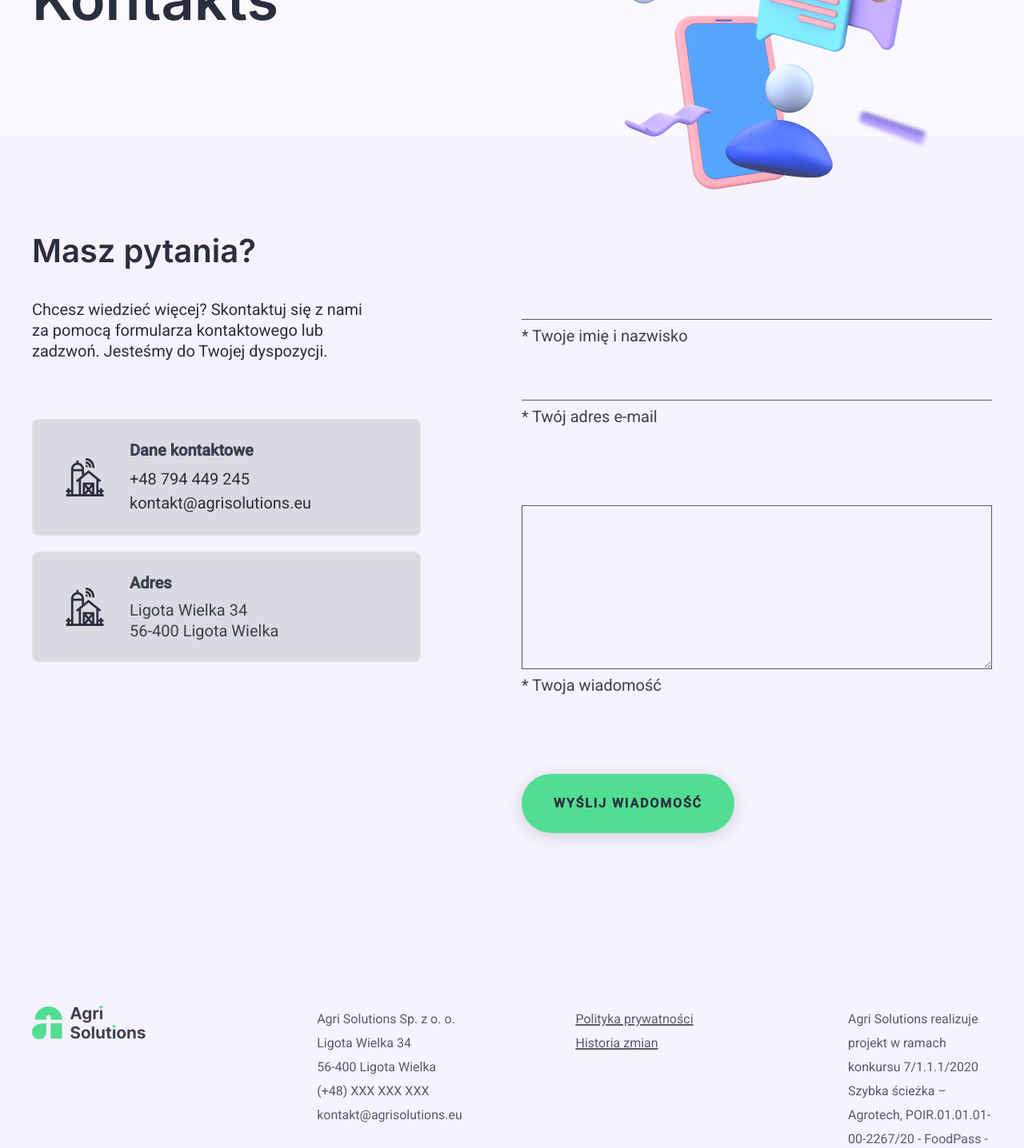
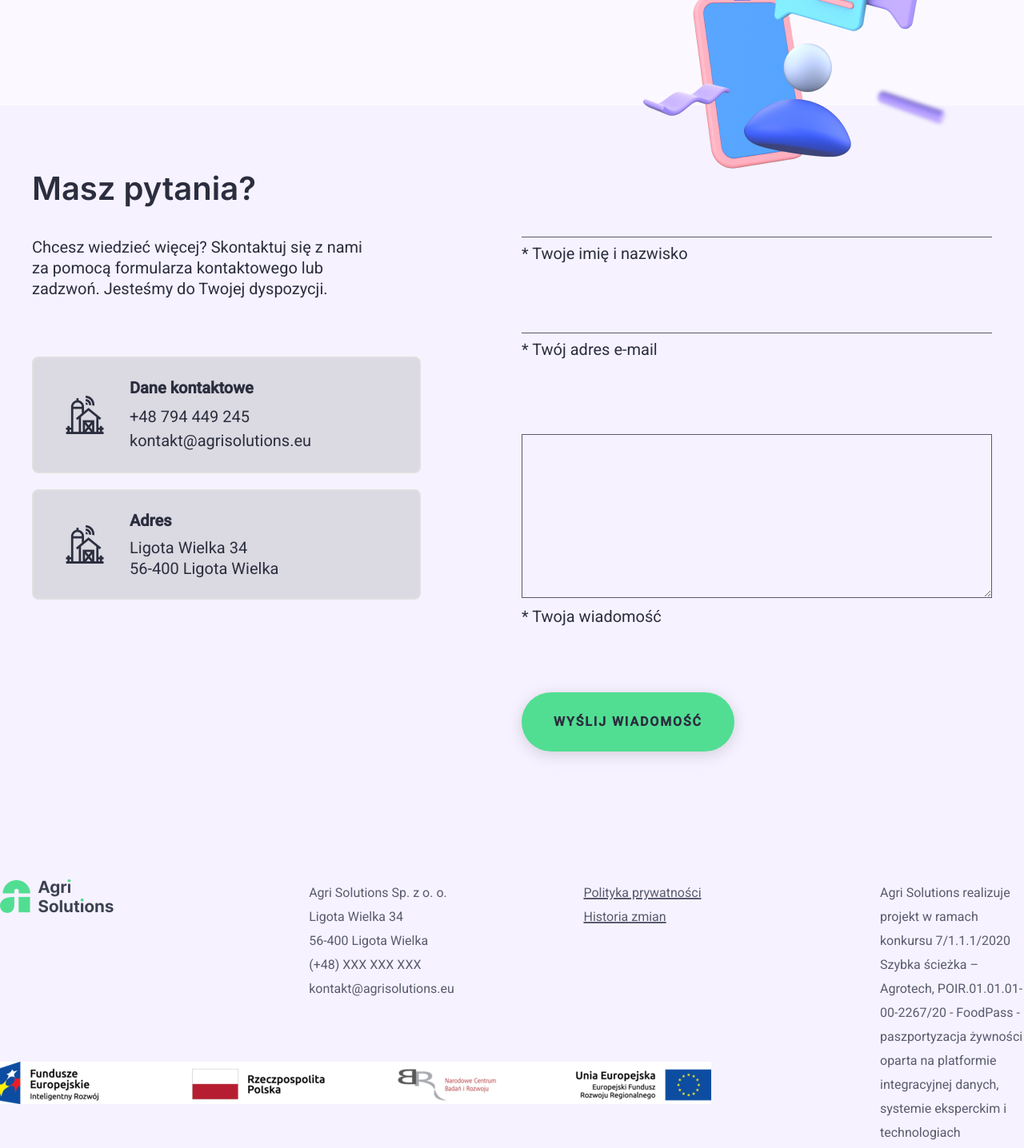
Before and after one commit to kalinagardziala/agri, an Angular app: page /contact in a window 1280 px wide. Shown: the part 300-1736 px from the top of the page at 80% size. Built offline with nearby package versions, Linux system fonts and the light colour scheme.

Commit message:
contact-page

```diff
--- a/src/app/components/layouts/footer/footer.component.html
+++ b/src/app/components/layouts/footer/footer.component.html
@@ -1,7 +1,7 @@
 <footer class="{{ footerClass }}">
-  <div class="container-fluid">
+  <div class="container-fluid--small">
     <div class="row">
-      <div class="col-12 col-lg-3">
+      <div class="col-12 col-md-3 mb-5">
         <div class="single-footer-widget single-footer-widget--start">
           <a routerLink="/" class="logo"
             ><img src="assets/img/logoagri.png" alt="logo"
@@ -9,7 +9,7 @@
         </div>
       </div>
 
-      <div class="col-12 col-lg-3">
+      <div class="col-12 col-md-3 mb-5">
         <div class="single-footer-widget">
           <div class="footer-address-list">
             <span>
@@ -21,7 +21,7 @@
         </div>
       </div>
 
-      <div class="col-12 col-lg-3">
+      <div class="col-12 col-md-3 mb-5">
         <div class="single-footer-widget">
           <div class="footer-links-list">
             <a routerLink="/team">Polityka prywatności</a> <br />
@@ -30,7 +30,7 @@
         </div>
       </div>
 
-      <div class="col-12 col-lg-3">
+      <div class="col-12 col-md-3 mb-5">
         <div class="single-footer-widget single-footer-widget--end">
           <div class="footer-contact-info">
             <span
--- a/src/app/components/layouts/footer/footer.component.scss
+++ b/src/app/components/layouts/footer/footer.component.scss
@@ -35,8 +35,10 @@
   }
 }
 .contact-page-img {
-  position: relative;
-  top: -180px;
+  @media only screen and (min-width: 1200px) {
+    position: relative;
+    top: -180px;
+  }
 }
 
 // .single-footer-widget {
--- a/src/app/components/pages/contact-page/contact-page.component.html
+++ b/src/app/components/pages/contact-page/contact-page.component.html
@@ -2,7 +2,7 @@
   <div class="container-fluid contact-page__container">
     <div class="row">
       <div class="col-12 col-xl-6">
-        <h1 class="contact-page__title">Kontakts</h1>
+        <h1 class="contact-page__title">Kontakt</h1>
       </div>
     </div>
     <img
@@ -14,9 +14,9 @@
 </section>
 
 <section class="contact-area">
-  <div class="container-fluid">
+  <div class="container-fluid container-fluid--small">
     <div class="row">
-      <div class="col-xl-5 col-12">
+      <div class="col-md-6 col-xl-5 col-12">
         <h2 class="contact-area__title">Masz pytania?</h2>
         <p class="contact-area__paragraph">
           Chcesz wiedzieć więcej? Skontaktuj się z nami <br />
@@ -41,7 +41,7 @@
             >
           </div>
         </div>
-        <div class="contact-area__box">
+        <div class="contact-area__box mb-0">
           <img
             class="contact-area__box-img"
             src="assets/img/Vector-0.png"
@@ -54,31 +54,32 @@
           </div>
         </div>
       </div>
-      <div class="col-xl-6 col-md-12 offset-xl-1">
+      <div class="col-md-6  offset-xl-1">
         <div class="contact-area__form">
           <form id="contactForm">
             <div class="row">
               <div class="col-12">
-                <div class="form-group mb-3">
-                  <input type="text" name="name" class="form-control" />
-                  <label for="name">* Twoje imię i nazwisko</label>
+                <div class="form-group contact-area__form-group">
+                  <input type="text" name="name" id="name" class="form-control" />
+                  <label  class="contact-area__form-label" for="name">* Twoje imię i nazwisko</label>
                 </div>
               </div>
               <div class="col-12">
-                <div class="form-group mb-3">
-                  <input type="email" name="email" class="form-control" />
-                  <label for="email">* Twój adres e-mail</label>
+                <div class="form-group contact-area__form-group">
+                  <input type="email" id="email" name="email" class="form-control" />
+                  <label class="contact-area__form-label" for="email">* Twój adres e-mail</label>
                 </div>
               </div>
               <div class="col-12">
-                <div class="form-group mb-3">
+                <div class="form-group">
                   <textarea
                     name="message"
-                    class="form-control form-control__textarea"
+                    class="form-control__textarea"
                     cols="30"
                     rows="6"
+                    id="message"
                   ></textarea>
-                  <label for="email">* Twoja wiadomość</label>
+                  <label class="contact-area__form-label" for="message">* Twoja wiadomość</label>
                 </div>
               </div>
               <div class="col-12">
--- a/src/app/components/pages/contact-page/contact-page.component.scss
+++ b/src/app/components/pages/contact-page/contact-page.component.scss
@@ -1,5 +1,5 @@
 .contact-page {
-  margin-top: 128px;
+  margin-top: 90px;
   background-color: #fbf9ff;
   z-index: 1;
   &__container {
@@ -16,14 +16,27 @@
     }
   }
   &__img {
+    max-width: 340px;
     position: absolute;
-    top: 2px;
-    right: -107px;
+    top: 0px;
+    right: -130px;
+    @media only screen and (min-width: 767px) {
+      top: -30px;
+      max-width: 600px;
+    }
+    @media only screen and (min-width: 1200px) {
+      top: 14px;
+      max-width: 100%;
+    }
   }
 }
 
 .contact-area {
   background-color: #f6f2ff;
+  margin-bottom: 96px;
+  @media only screen and (min-width: 1200px) {
+   margin-bottom: 0;
+  }
   &__title {
     font-size: 32px;
     font-weight: 600;
@@ -34,34 +47,29 @@
     }
   }
   &__paragraph {
-    margin-bottom: 72px;
+    margin-bottom: 40px;
     font-size: 16px;
     font-weight: 400;
     color: #2b2e3f;
     @media only screen and (min-width: 1200px) {
+      margin-bottom: 72px;
       font-size: 20px;
     }
   }
   &__box {
     display: flex;
-    justify-content: center;
     align-items: center;
-    flex-direction: column;
-    flex-wrap: wrap;
     border: 2px solid #e0e0e0;
     border-radius: 8px;
     padding: 24px 40px;
     margin-bottom: 20px;
-    @media only screen and (min-width: 1200px) {
-      max-width: 100%;
-      background-color: #dbd9e1;
-      flex-direction: row;
-      flex-wrap: nowrap;
-      justify-content: flex-start;
-    }
+    background-color: #dbd9e1;
+    max-width: 100%;
     &-title {
       font-weight: 600;
       margin-bottom: 8px;
+      font-size: 16px;
+      color: #2B2E3F;
       @media only screen and (min-width: 1200px) {
         font-size: 20px;
       }
@@ -69,7 +77,9 @@
     &-text {
       font-weight: 400;
       margin-bottom: 0;
+      font-size: 16px;
       display: block;
+      color: #2B2E3F;
       @media only screen and (min-width: 1200px) {
         font-size: 20px;
       }
@@ -79,9 +89,25 @@
     }
   }
   &__form {
-    margin-top: 60px;
+    margin-top: 35px;
+    &-group {
+      margin-bottom: 10px;
+      @media only screen and (min-width: 1200px) {
+        margin-bottom: 35px;
+      }
+    }
+    &-label {
+      font-size: 16px;
+      color: #2B2E3F;
+      @media only screen and (min-width: 1200px) {
+        font-size: 20px;
+      }
+    }
   }
   &__btn {
-    margin-top: 80px;
+    margin-top: 64px;
+    @media only screen and (min-width: 1200px) {
+      margin-top: 80px;
+    }
   }
 }
--- a/src/styles.scss
+++ b/src/styles.scss
@@ -36,6 +36,12 @@ body {
   @media only screen and (min-width: 1200px) {
     max-width: 1200px;
     padding: 120px 0;
+  }
+  &--small {
+    padding: 64px 24px;
+    @media only screen and (min-width: 1200px) {
+      padding: 80px 0;
+    }
   }
 }
 
@@ -299,8 +305,10 @@ a {
   margin-bottom: 5px;
   &__textarea {
     border: 1px solid #585b6f;
-    margin-top: 80px;
+    margin-top: 56px;
     height: 205px;
+    width: 100%;
+    background: transparent;
   }
 
   font: {
```
